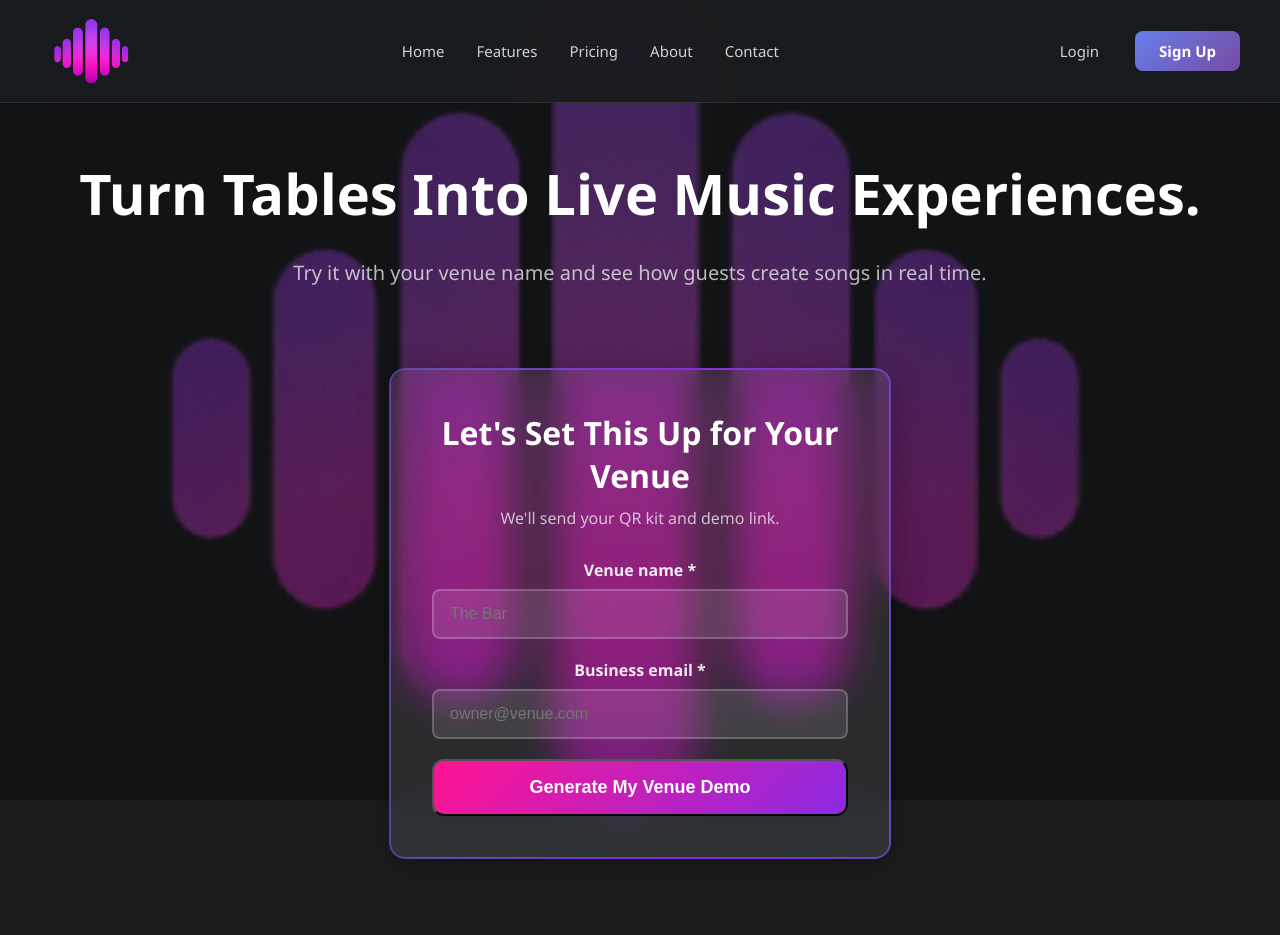
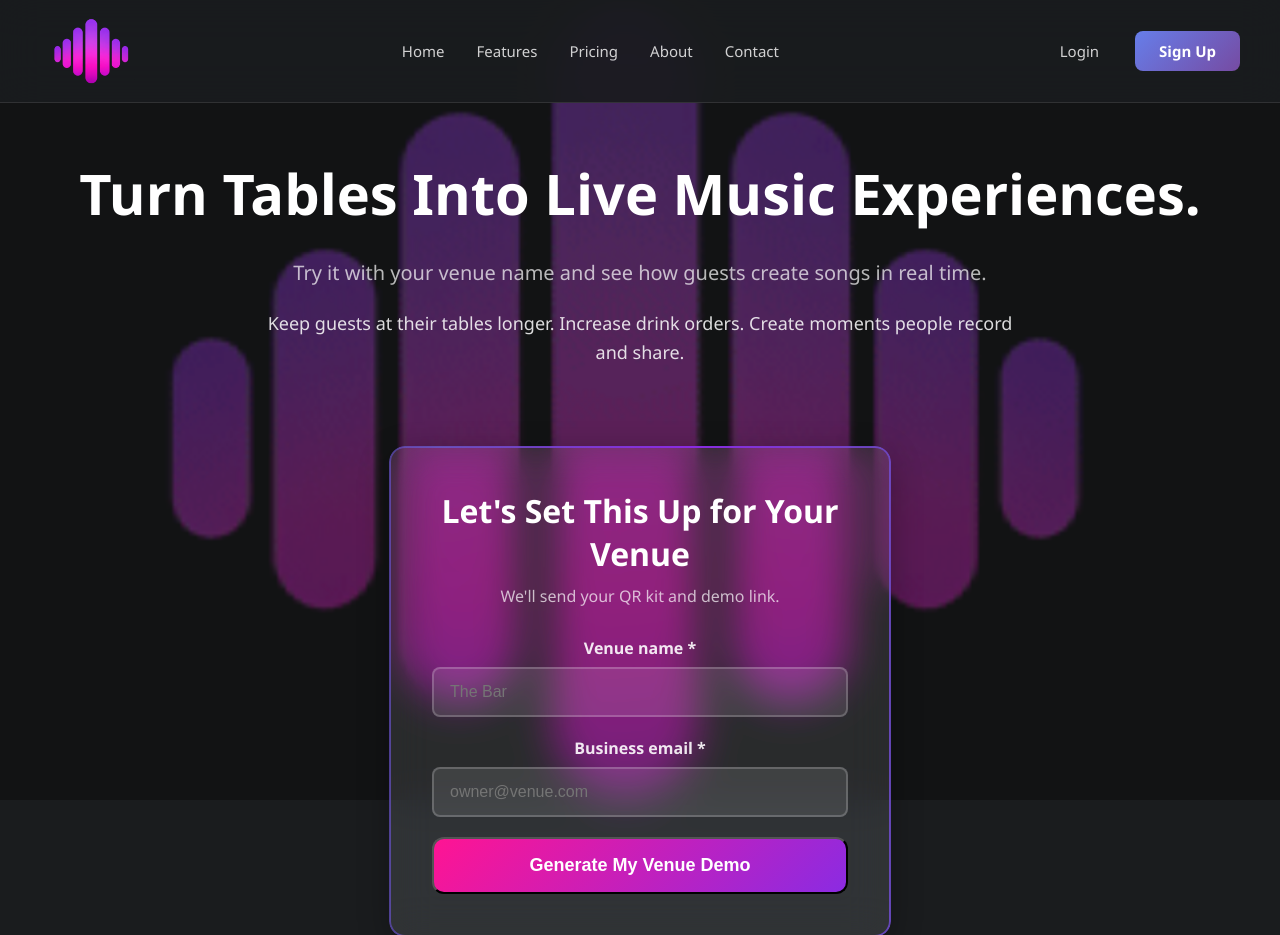
Before and after one commit to CODING4DUMMIES2/whatsthat, a Flask app: page / in a window 1280 px wide; the page is wider, and only the part inside the window is pictured. Shown: the top 935 px of that part. Run offline with Flask 3, Linux system fonts and the light colour scheme.

Commit message:
Tighten landing page copy for business outcomes, scenarios, FAQ, and CTA

```diff
--- a/templates/landing.html
+++ b/templates/landing.html
@@ -224,9 +224,18 @@
             font-size: 20px;
             color: rgba(255, 255, 255, 0.7);
             max-width: 800px;
+            margin: 0 auto 20px;
+            line-height: 1.6;
+            font-weight: 400;
+        }
+
+        .hero-outcome {
+            font-size: 18px;
+            color: rgba(255, 255, 255, 0.85);
+            max-width: 760px;
             margin: 0 auto 50px;
             line-height: 1.6;
-            font-weight: 400;
+            font-weight: 500;
         }
 
         .hero-input-container {
@@ -2042,6 +2051,9 @@
                 <h1 class="hero-headline">Turn Tables Into Live Music Experiences.</h1>
             <p class="hero-subtitle">
                 Try it with your venue name and see how guests create songs in real time.
+            </p>
+            <p class="hero-outcome">
+                Keep guests at their tables longer. Increase drink orders. Create moments people record and share.
             </p>
 
             <div class="frosted-glass" style="max-width: 500px; margin: 30px auto 0; padding: 40px;">
@@ -2402,6 +2414,9 @@
                         <li>Group celebration songs</li>
                         <li>Late-night party vibes</li>
                     </ul>
+                    <p style="margin-top: 12px; color: rgba(255, 255, 255, 0.8); font-size: 15px; line-height: 1.6;">
+                        <strong>Example:</strong> A birthday table requests a custom song. The whole room hears it. Everyone cheers. Phones come out. That table orders another round.
+                    </p>
                 </div>
                 <div class="venue-content-item" id="restaurants">
                     <h3>Restaurants</h3>
@@ -2476,7 +2491,7 @@
                         <button class="faq-toggle">▼</button>
                     </div>
                     <div class="faq-answer">
-                        <p>Songs typically generate in 2-3 minutes. The queue system handles multiple requests smoothly.</p>
+                        <p>Songs typically generate in 2–3 minutes, even when the room is full. Requests queue cleanly so your staff stays in control and the room never feels chaotic.</p>
                     </div>
                 </div>
                 <div class="faq-item">
@@ -2520,10 +2535,10 @@
 
         <!-- Final CTA Section -->
         <div class="cta-section">
-            <h2>Want to See It in Your Venue?</h2>
+            <h2>Set This Up for Your Venue in Minutes</h2>
             <a href="/signup" class="cta-button">Get a QR Kit</a>
             <p style="margin-top: 20px; color: rgba(255, 255, 255, 0.7); font-size: 14px;">
-                Enter Your Venue Name And Email, We'll Generate Your Printable Qr Codes
+                Keep guests longer, boost drink orders, and turn every table into a live music moment.
             </p>
         </div>
 
```
